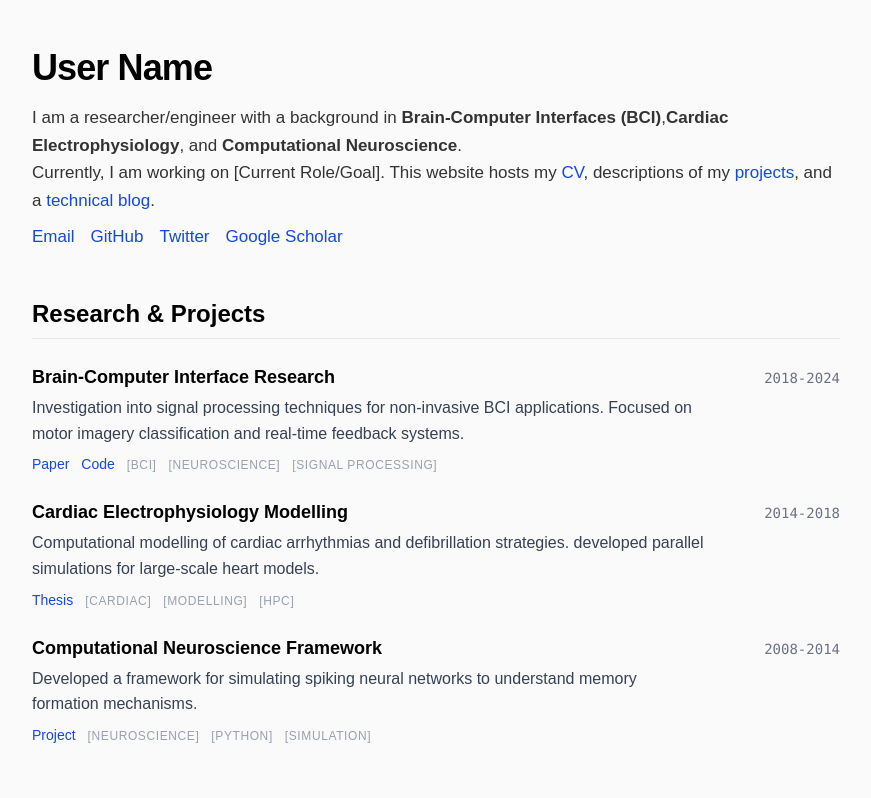
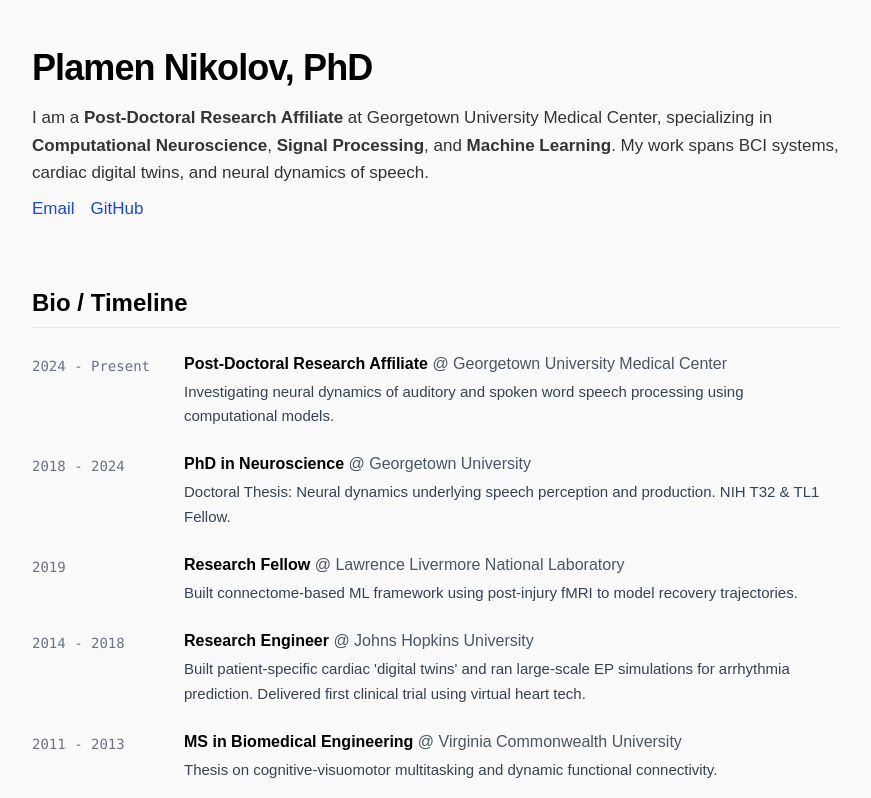
Before and after one commit to Nikolovpp/nikolovpp.github.io, a Next.js app: page / in a window 1280 px wide. Shown: the top 798 px of the page, without its empty margins (204-1075 px from the left). Built offline with nearby package versions, Linux system fonts and the light colour scheme.

Commit message:
Add timeline from CV

```diff
--- a/app/page.tsx
+++ b/app/page.tsx
@@ -1,29 +1,32 @@
 import Link from "next/link";
 import { projects } from "@/data/projects";
+import { timelineData } from "@/data/timeline";
+import Timeline from "@/components/Timeline";
 
 export default function Home() {
   return (
-    <main className="space-y-12 text-[#333]">
-      {/* Header / Bio Section */}
+    <main className="space-y-16 text-[#333]">
+      {/* Bio Section */}
       <section className="space-y-4">
-        <h1 className="text-4xl font-bold text-black tracking-tight">User Name</h1>
+        <h1 className="text-4xl font-bold text-black tracking-tight">Plamen Nikolov, PhD</h1>
         <div className="prose prose-neutral max-w-none text-[17px] leading-relaxed">
           <p>
-            I am a researcher/engineer with a background in <b>Brain-Computer Interfaces (BCI)</b>,
-            <b>Cardiac Electrophysiology</b>, and <b>Computational Neuroscience</b>.
-          </p>
-          <p>
-            Currently, I am working on [Current Role/Goal]. This website hosts my <Link href="/cv" className="text-blue-700 hover:underline">CV</Link>,
-            descriptions of my <Link href="#projects" className="text-blue-700 hover:underline">projects</Link>,
-            and a <Link href="/blog" className="text-blue-700 hover:underline">technical blog</Link>.
+            I am a <b>Post-Doctoral Research Affiliate</b> at Georgetown University Medical Center, specializing in
+            <b> Computational Neuroscience</b>, <b>Signal Processing</b>, and <b>Machine Learning</b>.
+            My work spans BCI systems, cardiac digital twins, and neural dynamics of speech.
           </p>
           <p className="space-x-4 pt-2">
-            <a href="mailto:your.email@example.com" className="text-blue-700 hover:underline">Email</a>
-            <a href="https://github.com/yourusername" target="_blank" rel="noopener noreferrer" className="text-blue-700 hover:underline">GitHub</a>
-            <a href="https://twitter.com/yourusername" target="_blank" rel="noopener noreferrer" className="text-blue-700 hover:underline">Twitter</a>
-            <a href="#" className="text-blue-700 hover:underline">Google Scholar</a>
+            <a href="mailto:Nikolov.phd@gmail.com" className="text-blue-700 hover:underline">Email</a>
+            <a href="https://github.com/Nikolovpp" target="_blank" rel="noopener noreferrer" className="text-blue-700 hover:underline">GitHub</a>
+            {/* Add other links if available */}
           </p>
         </div>
+      </section>
+
+      {/* Education & Experience Timeline */}
+      <section id="bio" className="space-y-6">
+        <h2 className="text-2xl font-bold text-black border-b border-gray-200 pb-2">Bio / Timeline</h2>
+        <Timeline items={timelineData} />
       </section>
 
       {/* Projects Section */}
@@ -56,7 +59,7 @@
         </div>
       </section>
 
-      {/* Blog Section (Placeholder) */}
+      {/* Blog Section */}
       <section id="blog" className="space-y-6">
         <h2 className="text-2xl font-bold text-black border-b border-gray-200 pb-2">Recent Posts</h2>
         <ul className="list-disc list-inside space-y-2 text-gray-700 pl-2">
@@ -65,13 +68,11 @@
               View all posts
             </Link>
           </li>
-          {/* Example post format */}
-          {/* <li><Link href="/blog/post-1" className="text-blue-700 hover:underline">My First Blog Post</Link> <span className="text-gray-400 text-sm ml-2">Dec 2025</span></li> */}
         </ul>
       </section>
 
       <footer className="pt-12 pb-8 text-sm text-gray-400 border-t border-gray-100 mt-12">
-        <p>© {new Date().getFullYear()} User Name. Built with Next.js & Tailwind CSS.</p>
+        <p>© {new Date().getFullYear()} Plamen Nikolov. Built with Next.js & Tailwind CSS.</p>
       </footer>
     </main>
   );
--- /dev/null
+++ b/components/Timeline.tsx
@@ -0,0 +1,25 @@
+import { TimelineItem } from "@/data/timeline";
+
+export default function Timeline({ items }: { items: TimelineItem[] }) {
+    return (
+        <div className="space-y-2">
+            {items.map((item, index) => (
+                <div key={index} className="flex flex-col sm:flex-row sm:gap-6">
+                    <div className="w-32 flex-shrink-0 font-mono text-gray-500 text-sm pt-1">
+                        {item.year}
+                    </div>
+                    <div className="pb-4">
+                        <div className="font-bold text-black">
+                            {item.role} <span className="font-normal text-gray-600">@ {item.institution}</span>
+                        </div>
+                        {item.description && (
+                            <div className="text-gray-700 text-[15px] leading-relaxed mt-1">
+                                {item.description}
+                            </div>
+                        )}
+                    </div>
+                </div>
+            ))}
+        </div>
+    );
+}
--- /dev/null
+++ b/data/timeline.ts
@@ -0,0 +1,46 @@
+export interface TimelineItem {
+    year: string;
+    role: string;
+    institution: string;
+    description?: string;
+    url?: string;
+}
+
+export const timelineData: TimelineItem[] = [
+    {
+        year: "2024 - Present",
+        role: "Post-Doctoral Research Affiliate",
+        institution: "Georgetown University Medical Center",
+        description: "Investigating neural dynamics of auditory and spoken word speech processing using computational models.",
+    },
+    {
+        year: "2018 - 2024",
+        role: "PhD in Neuroscience",
+        institution: "Georgetown University",
+        description: "Doctoral Thesis: Neural dynamics underlying speech perception and production. NIH T32 & TL1 Fellow.",
+    },
+    {
+        year: "2019",
+        role: "Research Fellow",
+        institution: "Lawrence Livermore National Laboratory",
+        description: "Built connectome-based ML framework using post-injury fMRI to model recovery trajectories.",
+    },
+    {
+        year: "2014 - 2018",
+        role: "Research Engineer",
+        institution: "Johns Hopkins University",
+        description: "Built patient-specific cardiac 'digital twins' and ran large-scale EP simulations for arrhythmia prediction. Delivered first clinical trial using virtual heart tech.",
+    },
+    {
+        year: "2011 - 2013",
+        role: "MS in Biomedical Engineering",
+        institution: "Virginia Commonwealth University",
+        description: "Thesis on cognitive-visuomotor multitasking and dynamic functional connectivity.",
+    },
+    {
+        year: "2008 - 2011",
+        role: "BS in Biomedical Engineering",
+        institution: "Virginia Commonwealth University",
+        description: "Senior Capstone: Designed visual stimulus-based BCI system with real-time EEG processing.",
+    }
+];
```
